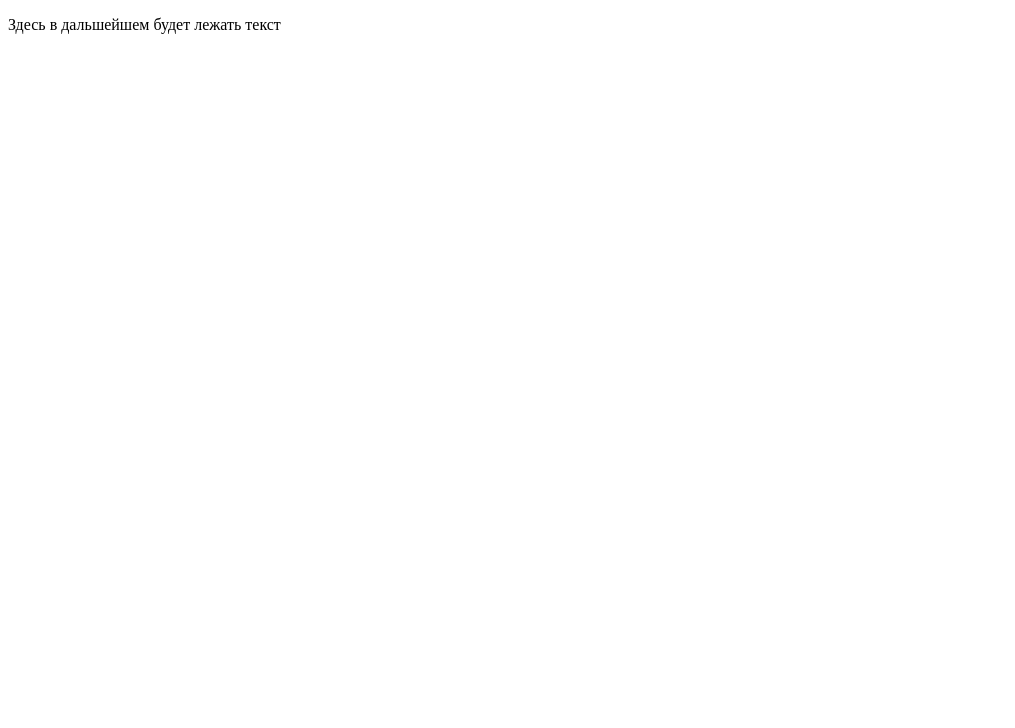
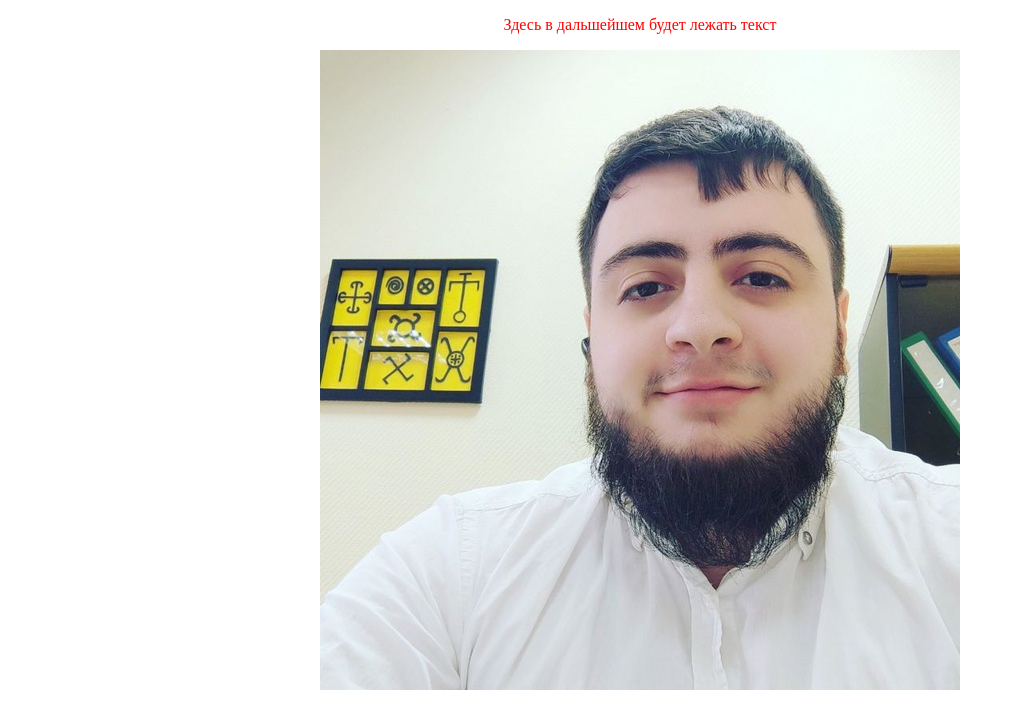
Before and after one commit to XDobriev/rsschool-cv, a plain HTML site: page index.html in a window 1280 px wide. Shown: the whole page, without its empty margins (0-1015 px from the left). Drawn offline with Linux system fonts and the light colour scheme.

Commit message:
feat: add a photo

```diff
--- a/index.html
+++ b/index.html
@@ -5,8 +5,10 @@
     <meta http-equiv="X-UA-Compatible" content="IE=edge">
     <meta name="viewport" content="width=device-width, initial-scale=1.0">
     <title>DocumentCV#2. HTML, CSS & Git Basics</title>
+    <link rel="stylesheet" href="style.css">
 </head>
 <body>
     <p>Здесь в дальшейшем будет лежать текст</p>
+    <img src="/img/bc2d66e7-7b18-4a01-be1f-3ecd21c510e6.jpg" alt="Мое фото">
 </body>
 </html>
--- a/style.css
+++ b/style.css
@@ -0,0 +1,9 @@
+p {
+    color: red;
+    text-align: center;
+}
+
+img {
+    display: flex;
+    margin: auto;
+}
```
